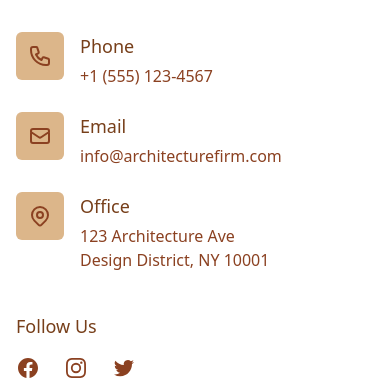
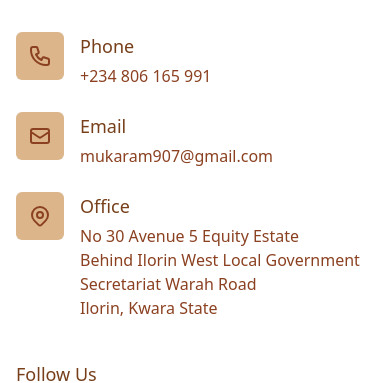
Before and after one commit to Jabarteley/Architecture-firm-website, a Next.js app: page /contact in a window 390 px wide. Shown: the part 616-999 px from the top of the page. Built offline with nearby package versions, Linux system fonts and the light colour scheme; no server answers.

Commit message:
update on address, phonenumber, email

```diff
--- a/src/app/contact/metadata.ts
+++ b/src/app/contact/metadata.ts
@@ -2,25 +2,25 @@ import { Metadata } from 'next';
 
 export const metadata: Metadata = {
   title: 'Contact Us',
-  description: 'Have a project in mind? Reach out to our team of architectural experts. Contact us for inquiries about our services and projects.',
-  keywords: ['contact architecture firm', 'get in touch', 'architectural services', 'project inquiry', 'contact form'],
+  description: 'Have a project in mind? Reach out to our team of architectural experts. Contact us for inquiries about our services and projects. Address: No 30 Avenue 5 Equity Estate, Behind Ilorin West Local Government Secretariat Warah Road, Ilorin, Kwara State. Phone: +234 806 165 991. Email: mukaram907@gmail.com',
+  keywords: ['contact architecture firm', 'get in touch', 'architectural services', 'project inquiry', 'contact form', 'Mohh-Musty contact', 'address', 'phone', 'email'],
   openGraph: {
-    title: 'Contact Us | Architecture Firm',
-    description: 'Have a project in mind? Reach out to our team of architectural experts. Contact us for inquiries about our services and projects.',
+    title: 'Contact Us | Mohh-Musty',
+    description: 'Have a project in mind? Reach out to our team of architectural experts. Contact us for inquiries about our services and projects. Address: No 30 Avenue 5 Equity Estate, Behind Ilorin West Local Government Secretariat Warah Road, Ilorin, Kwara State. Phone: +234 806 165 991. Email: mukaram907@gmail.com',
     type: 'website',
     images: [
       {
         url: '/og-image-contact.jpg',
         width: 1200,
         height: 630,
-        alt: 'Contact Architecture Firm',
+        alt: 'Contact Mohh-Musty',
       },
     ],
   },
   twitter: {
     card: 'summary_large_image',
-    title: 'Contact Us | Architecture Firm',
-    description: 'Have a project in mind? Reach out to our team of architectural experts. Contact us for inquiries about our services and projects.',
+    title: 'Contact Us | Mohh-Musty',
+    description: 'Have a project in mind? Reach out to our team of architectural experts. Contact us for inquiries about our services and projects. Address: No 30 Avenue 5 Equity Estate, Behind Ilorin West Local Government Secretariat Warah Road, Ilorin, Kwara State. Phone: +234 806 165 991. Email: mukaram907@gmail.com',
     images: ['/og-image-contact.jpg'],
   },
   alternates: {
--- a/src/app/contact/page.tsx
+++ b/src/app/contact/page.tsx
@@ -87,7 +87,7 @@ export default async function ContactPage({ searchParams }: { searchParams: { su
                   </div>
                   <div className="ml-4">
                     <h3 className="text-lg font-medium text-primary-deep-brown">Phone</h3>
-                    <p className="mt-1 text-primary-dark-brown">+1 (555) 123-4567</p>
+                    <p className="mt-1 text-primary-dark-brown">+234 806 165 991</p>
                   </div>
                 </div>
 
@@ -101,7 +101,7 @@ export default async function ContactPage({ searchParams }: { searchParams: { su
                   </div>
                   <div className="ml-4">
                     <h3 className="text-lg font-medium text-primary-deep-brown">Email</h3>
-                    <p className="mt-1 text-primary-dark-brown">info@architecturefirm.com</p>
+                    <p className="mt-1 text-primary-dark-brown">mukaram907@gmail.com</p>
                   </div>
                 </div>
 
@@ -117,8 +117,9 @@ export default async function ContactPage({ searchParams }: { searchParams: { su
                   <div className="ml-4">
                     <h3 className="text-lg font-medium text-primary-deep-brown">Office</h3>
                     <p className="mt-1 text-primary-dark-brown">
-                      123 Architecture Ave<br />
-                      Design District, NY 10001
+                      No 30 Avenue 5 Equity Estate<br />
+                      Behind Ilorin West Local Government Secretariat Warah Road<br />
+                      Ilorin, Kwara State
                     </p>
                   </div>
                 </div>
--- a/src/app/layout.tsx
+++ b/src/app/layout.tsx
@@ -20,8 +20,8 @@ export const metadata: Metadata = {
     template: '%s | Mohh-Musty',
     default: 'Mohh-Musty | Professional Architecture, Construction and Civil Engineering Services',
   },
-  description: "Professional Architecture, Construction and Civil Engineering Services",
-  keywords: ['architecture', 'construction', 'civil engineering', 'design', 'building', 'construction services', 'civil engineering projects'],
+  description: "Professional Architecture, Construction and Civil Engineering Services. Contact us at +234 806 165 991 or mukaram907@gmail.com. Located at No 30 Avenue 5 Equity Estate, Behind Ilorin West Local Government Secretariat Warah Road, Ilorin, Kwara State.",
+  keywords: ['architecture', 'construction', 'civil engineering', 'design', 'building', 'construction services', 'civil engineering projects', 'Mohh-Musty', 'contact', 'address', 'phone', 'email'],
   authors: [{ name: 'Mohh-Musty' }],
   creator: 'Mohh-Musty',
   publisher: 'Mohh-Musty',
--- a/src/components/Footer.tsx
+++ b/src/components/Footer.tsx
@@ -60,10 +60,11 @@ const Footer = () => {
           <div>
             <h3 className="text-sm font-semibold text-primary-deep-brown tracking-wider uppercase">Contact</h3>
             <ul className="mt-4 space-y-4">
-              <li className="text-stone-300 text-sm">123 Architecture Ave</li>
-              <li className="text-stone-300 text-sm">Design District, NY 10001</li>
-              <li className="text-stone-300 text-sm">+1 (555) 123-4567</li>
-              <li className="text-stone-300 text-sm">info@architecturefirm.com</li>
+              <li className="text-stone-300 text-sm">No 30 Avenue 5 Equity Estate</li>
+              <li className="text-stone-300 text-sm">Behind Ilorin West Local Government Secretariat Warah Road</li>
+              <li className="text-stone-300 text-sm">Ilorin, Kwara State</li>
+              <li className="text-stone-300 text-sm">+234 806 165 991</li>
+              <li className="text-stone-300 text-sm">mukaram907@gmail.com</li>
             </ul>
           </div>
         </div>
--- a/src/components/Navigation.tsx
+++ b/src/components/Navigation.tsx
@@ -60,7 +60,7 @@ const Navigation = () => {
           </div>
 
           <div className="hidden md:flex items-center">
-            {isAdmin ? (
+            {isAdmin && (
               <div className="flex items-center space-x-4">
                 <Link
                   href="/admin/dashboard"
@@ -75,13 +75,6 @@ const Navigation = () => {
                   Sign out
                 </button>
               </div>
-            ) : (
-              <Link
-                href="/admin/login"
-                className="text-gray-700 hover:text-primary-dark-brown text-sm font-medium"
-              >
-
-              </Link>
             )}
           </div>
 
@@ -124,7 +117,7 @@ const Navigation = () => {
             ))}
 
             <div className="pt-4 pb-3 border-t border-stone-200">
-              {isAdmin ? (
+              {isAdmin && (
                 <div className="flex flex-col space-y-2 px-4">
                   <Link
                     href="/admin/dashboard"
@@ -139,13 +132,6 @@ const Navigation = () => {
                     Sign out
                   </button>
                 </div>
-              ) : (
-                <Link
-                  href="/login"
-                  className="block px-4 py-2 text-base font-medium text-gray-700 hover:text-primary-dark-brown hover:bg-stone-50"
-                >
-                  Admin Login
-                </Link>
               )}
             </div>
           </div>
```
